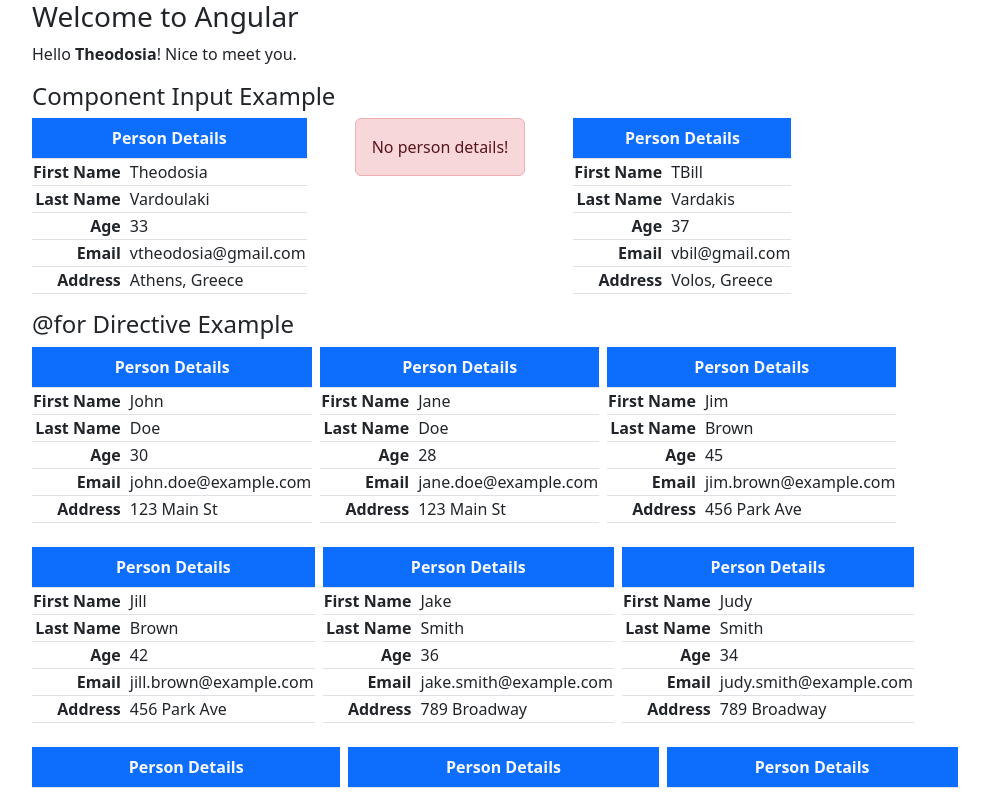
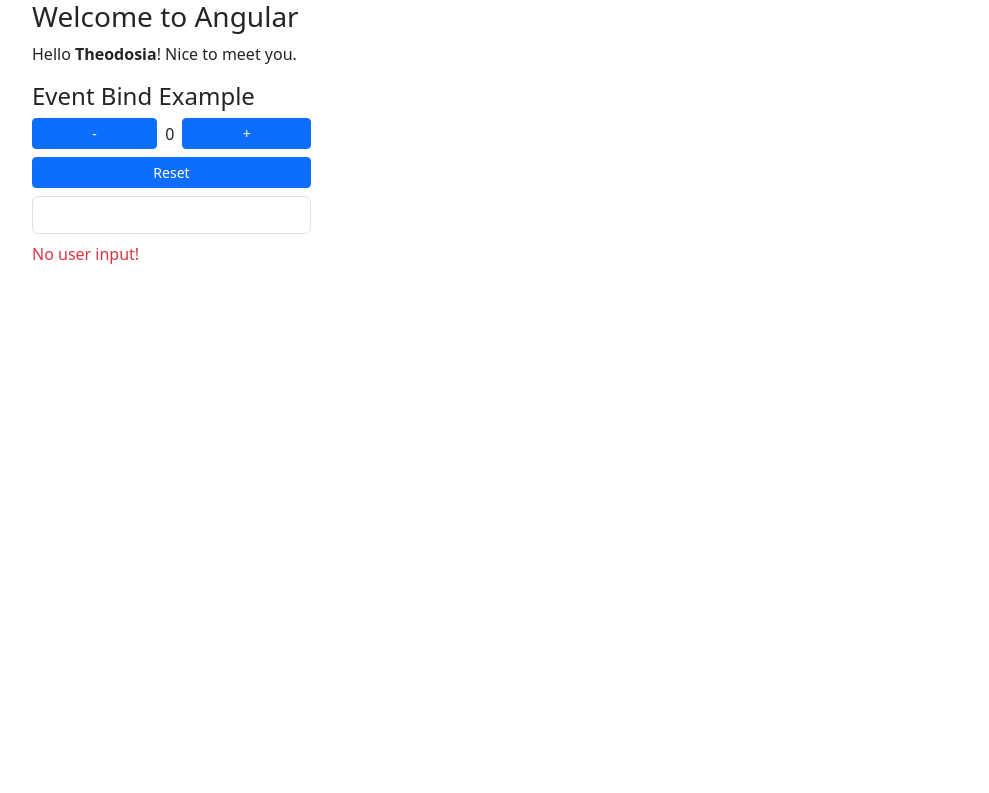
Before and after one commit to theodvar/angular-introduction, an Angular app: page / in a window 1280 px wide. Shown: the top 793 px of the page, without its empty margins (50-1039 px from the left). Built offline with nearby package versions, Linux system fonts and the light colour scheme.

Commit message:
Event-binding

```diff
--- a/src/app/app.component.html
+++ b/src/app/app.component.html
@@ -4,7 +4,9 @@
     Hello <strong>{{ name }}</strong>! Nice to meet you.
   </p>
 
-  <h4>Component Input Example</h4>
+  <app-event-bind-example></app-event-bind-example>
+
+  <!-- <h4>Component Input Example</h4>
 
   <div class="d-flex gap-5 text-nowrap">
     <app-person-table [person]="person0"></app-person-table>
@@ -18,5 +20,5 @@
       @for(user of users; track user) {
         <app-person-table [person]="user"></app-person-table>
       }
-    </div>
+    </div> -->
 </div>
--- a/src/app/app.component.ts
+++ b/src/app/app.component.ts
@@ -1,11 +1,12 @@
 import { Component } from '@angular/core';
 import { PersonTableComponent } from './components/person-table/person-table.component';
 import { Person } from './shared/interfaces/person';
+import { EventBindExampleComponent } from './components/event-bind-example/event-bind-example.component';
 
 @Component({
   selector: 'app-root',
   standalone: true,
-  imports: [PersonTableComponent],
+  imports: [PersonTableComponent, EventBindExampleComponent],
   templateUrl: './app.component.html',
   styleUrl: './app.component.css'
 })
--- /dev/null
+++ b/src/app/components/event-bind-example/event-bind-example.component.html
@@ -0,0 +1,21 @@
+<h4>Event Bind Example</h4>
+
+<div class="d-flex flex-column gap-2 w-25">
+    <div class="d-flex gap-2 align-items-center">
+        <button class="btn btn-primary btn-sm flex-grow-1" (click)="decrementTimes()">-</button>
+        <span>{{ times }}</span>
+        <button class="btn btn-primary btn-sm flex-grow-1" (click)="incrementTimes()">+</button>
+    </div>
+    <button class="btn btn-primary btn-sm" (click)="resetTimes()">Reset</button>
+</div>
+
+<div class="mt-2 mb-2 d-flex flex-column gap-2 w-25">
+    <input type="text" class="form-control" (input)="onUserInput($event)" />
+    @if (!userInput) {
+        <span class="text-danger">No user input!</span>
+    } @else {
+        <span class="text-bg-info  p-2  text-truncate ">
+            {{ userInput }}
+        </span>
+    }
+</div>
--- /dev/null
+++ b/src/app/components/event-bind-example/event-bind-example.component.ts
@@ -0,0 +1,32 @@
+import { Component } from '@angular/core';
+
+@Component({
+  selector: 'app-event-bind-example',
+  standalone: true,
+  imports: [],
+  templateUrl: './event-bind-example.component.html',
+  styleUrl: './event-bind-example.component.css'
+})
+export class EventBindExampleComponent {
+  times: number = 0;
+
+  userInput: string = '';
+
+  incrementTimes() {
+    this.times++;
+  }
+
+  decrementTimes() {
+    this.times--;
+  }
+
+  resetTimes() {
+    this.times = 0;
+  }
+
+  onUserInput(event: Event) {
+    const value = (event.target as HTMLInputElement).value;
+    this.userInput = value;
+  }
+
+}
```
Also changed, not shown: src/app/components/event-bind-example/event-bind-example.component.css (added), 1 other file (tests, documents, lock files or other folders).
